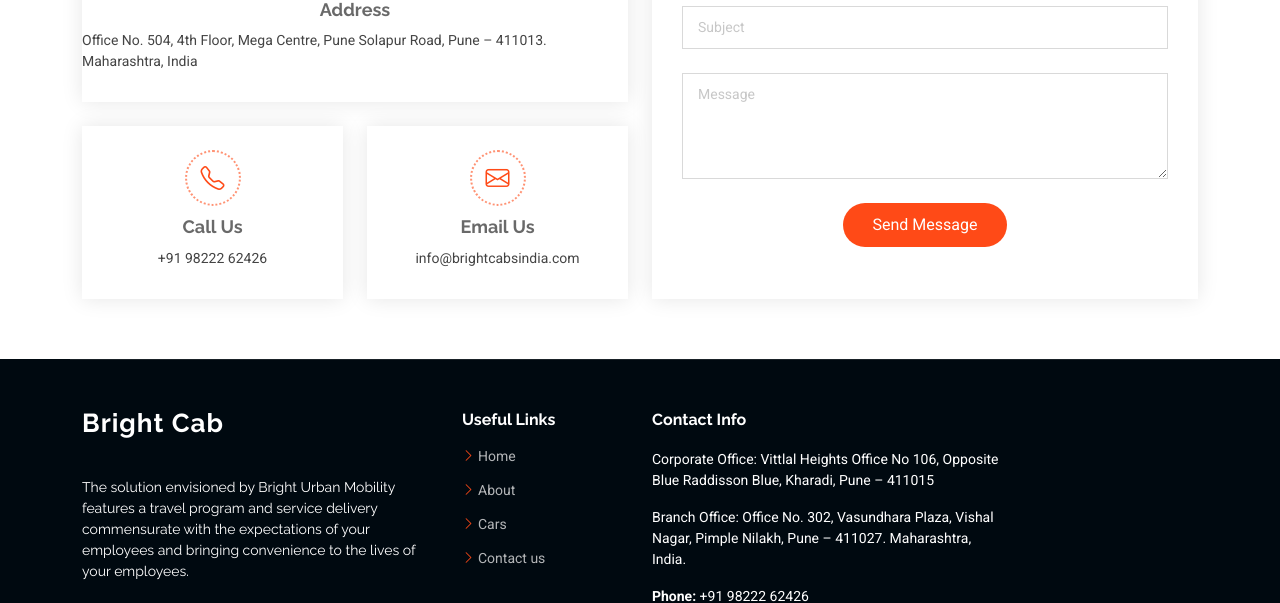
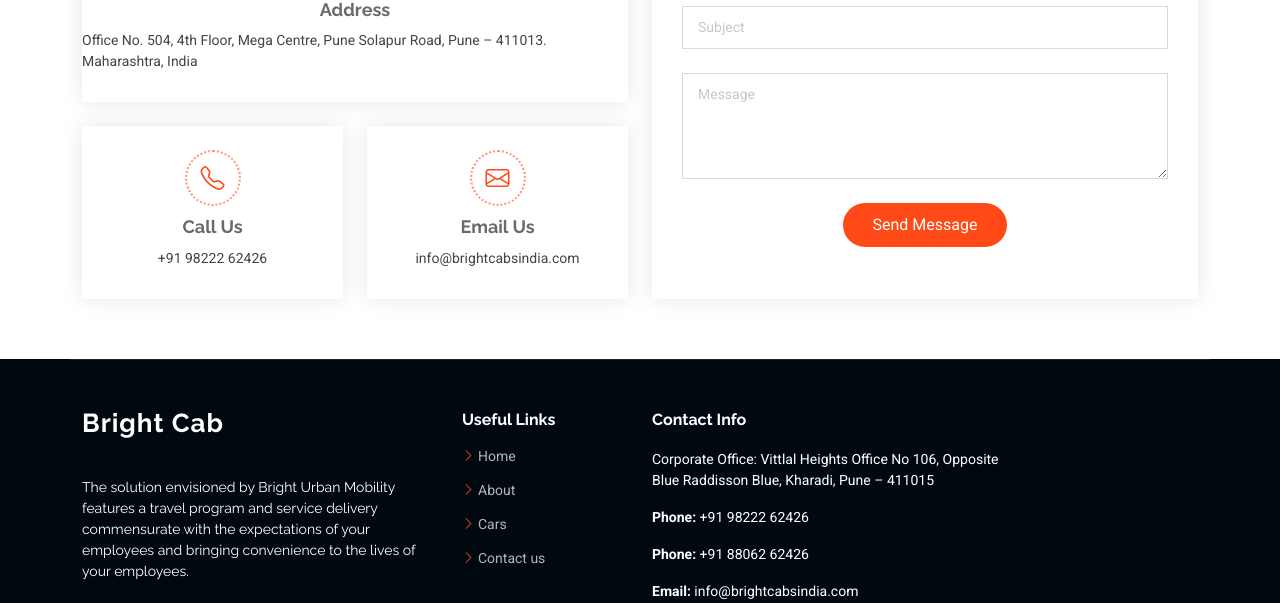
Before and after one commit to Akshayswagh/brightnew, a plain HTML site: page index.html in a window 1280 px wide. Shown: the part 5656-6259 px from the top of the page. Drawn offline with Linux system fonts and the light colour scheme.

Commit message:
address removed

```diff
--- a/index.html
+++ b/index.html
@@ -971,7 +971,7 @@
         <div class="col-lg-4 col-md-12 footer-newsletter">
           <h4>Contact Info</h4>
           <p>	Corporate Office: Vittlal Heights Office No 106, Opposite Blue Raddisson Blue, Kharadi, Pune – 411015</p>
-             <p>	Branch Office: Office No. 302, Vasundhara Plaza, Vishal Nagar, Pimple Nilakh, Pune – 411027. Maharashtra, India.</p>
+             <!-- <p>	Branch Office: Office No. 302, Vasundhara Plaza, Vishal Nagar, Pimple Nilakh, Pune – 411027. Maharashtra, India.</p> -->
             <p class="mt-3"><strong>Phone:</strong> <span>	+91 98222 62426</span></p>
             <p class="mt-3"><strong>Phone:</strong> <span>		+91 88062 62426
  </span></p>
```
